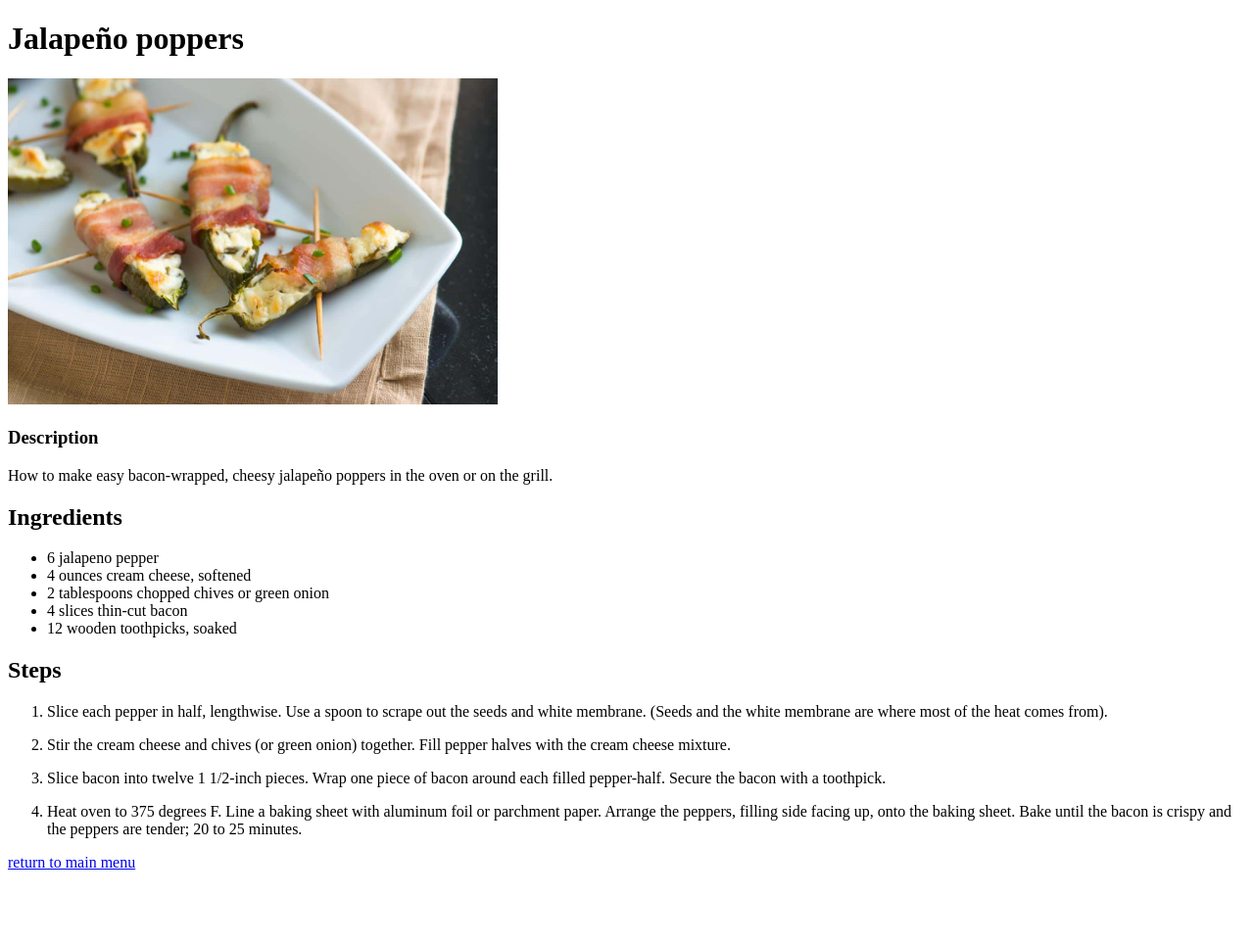
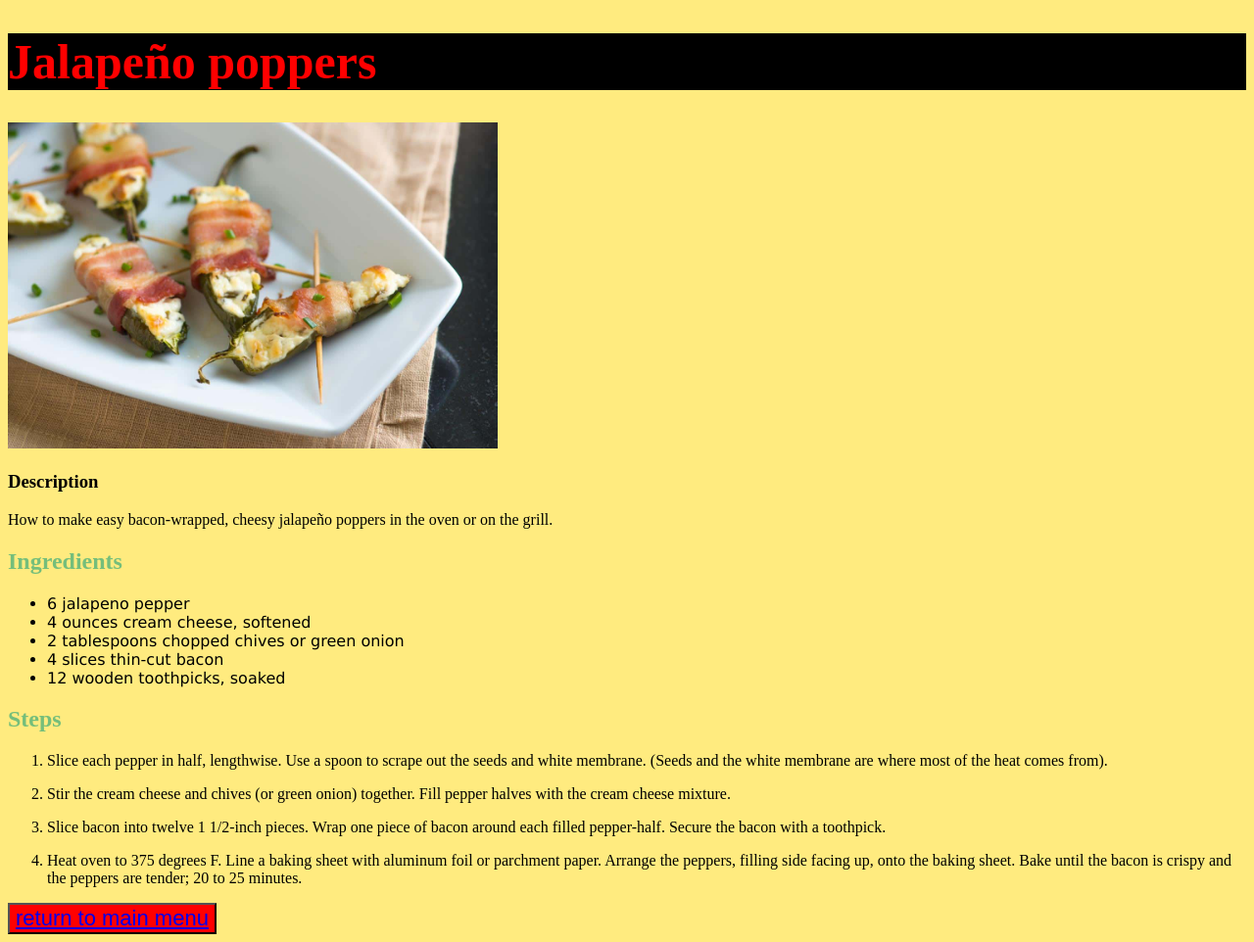
Before and after one commit to Backonthefarm/odin-recipes, a plain HTML site: page recipes/Jalapeñopoppers.html in a window 1280 px wide. Shown: the whole page at 98% size. Before the commit the page ends 898 px from the top, so only its background shows below. Drawn offline with Linux system fonts and the light colour scheme.

Commit message:
add css class attributes

```diff
--- a/recipes/Jalapeñopoppers.html
+++ b/recipes/Jalapeñopoppers.html
@@ -4,14 +4,15 @@
     <meta charset="UTF-8">
     <meta http-equiv="X-UA-Compatible" content="IE=edge">
     <meta name="viewport" content="width=device-width, initial-scale=1.0">
+    <link rel="stylesheet" href="../styles.css">
     <title>Jalapeño poppers</title>
 </head>
 
-<h1>Jalapeño poppers</h1>
+<h1 class="homepage-title">Jalapeño poppers</h1>
 
     <img width="500" src="../images/Jalapeno-Poppers.jpg" alt="picture of Jalapeño poppers"img>
 
-<body>
+<body id="color">
 
     <h3>Description</h3>
 
@@ -38,7 +39,7 @@
 
     </ol>
 
-    <a href="../index.html">return to main menu</a>
+    <button class="toggle-home"><a href="../index.html">return to main menu</a></button>
 
 </body>
 </html>
```
